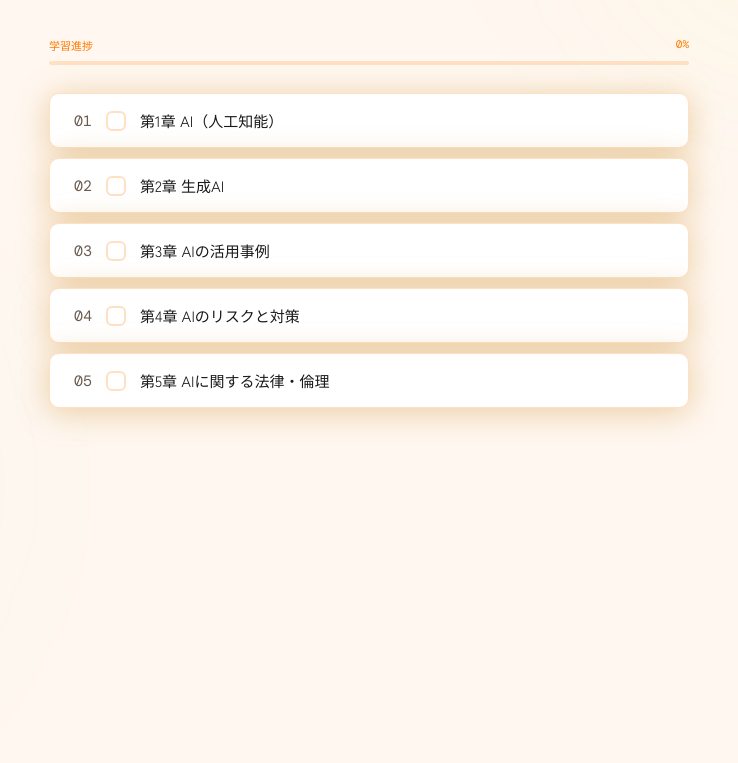
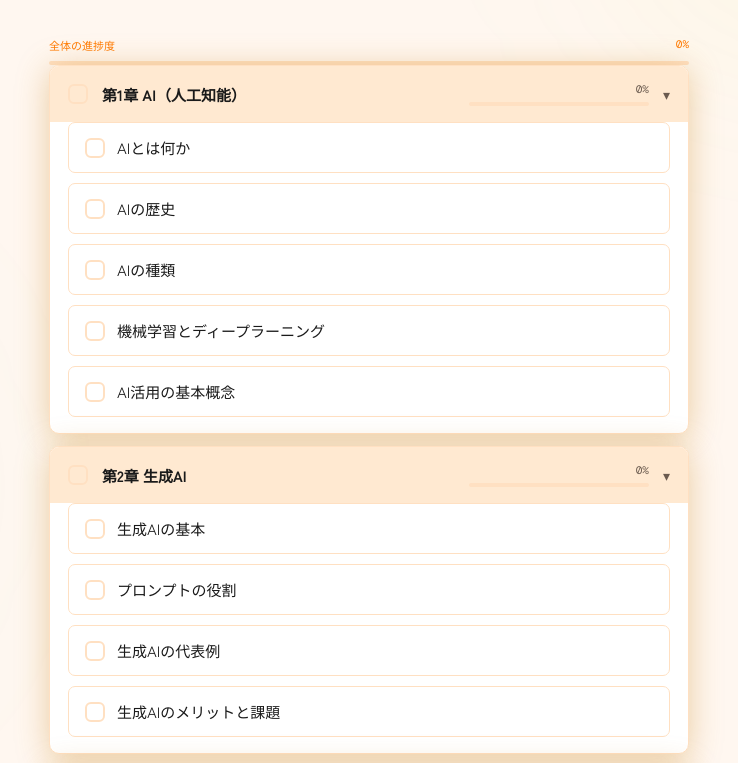
Before and after one commit to AzumaMaho/AI-ToDo-, a plain HTML site: page index.html in a window 1280 px wide. Shown: the part 163-926 px from the top of the page, without its empty margins (271-1009 px from the left). Before the commit the page ends 800 px from the top, so only its background shows below. Drawn offline with nearby package versions, Linux system fonts and the light colour scheme.

Commit message:
章と節の構造に変更し、進捗バーと統計表示を追加

```diff
--- a/index.html
+++ b/index.html
@@ -21,21 +21,27 @@
       <p class="label">// AI Passport Study Tracker</p>
       <h1 class="title">AIパスポート <span class="title__accent">学習管理</span></h1>
 
-      <!-- 統計エリア：件数はJavaScriptで動的に更新される -->
+      <!-- 統計エリア：節数はJavaScriptで動的に更新される -->
       <div class="stats">
-        <span class="stats__item">合計 <b id="stat-total" class="stats__value">0</b> 件</span>
-        <span class="stats__item">完了 <b id="stat-done" class="stats__value stats__value--done">0</b> 件</span>
-        <span class="stats__item">残り <b id="stat-remaining" class="stats__value stats__value--remaining">0</b> 件</span>
+        <span class="stats__item">全体節数 <b id="stat-total" class="stats__value">0</b></span>
+        <span class="stats__item">完了節数 <b id="stat-done" class="stats__value stats__value--done">0</b></span>
+        <span class="stats__item">残り節数 <b id="stat-remaining" class="stats__value stats__value--remaining">0</b></span>
       </div>
     </header>
 
-    <!--
-      進捗バーとタスク一覧はJavaScriptで動的に生成・挿入される。
-      script.js の DOMContentLoaded イベント内で処理される。
-    -->
+    <!-- 全体進捗度 -->
+    <div class="progress-overview">
+      <div class="progress-bar-label">
+        <span>全体の進捗度</span>
+        <span id="overall-progress-label">0%</span>
+      </div>
+      <div class="progress-bar-track">
+        <div class="progress-bar-fill" id="overall-progress-fill"></div>
+      </div>
+    </div>
 
-    <!-- タスク一覧 -->
-    <ul id="task-list" class="task-list" aria-label="学習タスク一覧"></ul>
+    <!-- 章と節の一覧 -->
+    <ul id="chapter-list" class="chapter-list" aria-label="学習章一覧"></ul>
 
   </div>
 
--- a/script.js
+++ b/script.js
@@ -1,243 +1,343 @@
 /* ============================================================
-   ▼ 変更点: 初期タスクの定義
-   AIパスポート試験の学習タスクをあらかじめここに定義しています。
-   ユーザーが追加・削除するのではなく、最初からこの一覧が表示されます。
+   ▼ 変更点: 章と節の構造に変更
+   章のチェックは配下の節をすべてON/OFFにし、
+   節の状態は章のチェックボックスに反映されます。
    ============================================================ */
-const INITIAL_TASKS = [
-  { id: 'task-01', text: '第1章 AI（人工知能）',       done: false },
-  { id: 'task-02', text: '第2章 生成AI',              done: false },
-  { id: 'task-03', text: '第3章 AIの活用事例',         done: false },
-  { id: 'task-04', text: '第4章 AIのリスクと対策',     done: false },
-  { id: 'task-05', text: '第5章 AIに関する法律・倫理', done: false },
+const INITIAL_CHAPTERS = [
+  {
+    id: 'chapter-01',
+    title: '第1章 AI（人工知能）',
+    sections: [
+      { id: 'chapter-01-section-01', text: 'AIとは何か', done: false },
+      { id: 'chapter-01-section-02', text: 'AIの歴史', done: false },
+      { id: 'chapter-01-section-03', text: 'AIの種類', done: false },
+      { id: 'chapter-01-section-04', text: '機械学習とディープラーニング', done: false },
+      { id: 'chapter-01-section-05', text: 'AI活用の基本概念', done: false },
+    ]
+  },
+  {
+    id: 'chapter-02',
+    title: '第2章 生成AI',
+    sections: [
+      { id: 'chapter-02-section-01', text: '生成AIの基本', done: false },
+      { id: 'chapter-02-section-02', text: 'プロンプトの役割', done: false },
+      { id: 'chapter-02-section-03', text: '生成AIの代表例', done: false },
+      { id: 'chapter-02-section-04', text: '生成AIのメリットと課題', done: false },
+    ]
+  },
+  {
+    id: 'chapter-03',
+    title: '第3章 AIの活用事例',
+    sections: [
+      { id: 'chapter-03-section-01', text: '教育分野でのAI活用', done: false },
+      { id: 'chapter-03-section-02', text: 'ビジネスでの導入例', done: false },
+      { id: 'chapter-03-section-03', text: '医療・ヘルスケアの事例', done: false },
+      { id: 'chapter-03-section-04', text: 'クリエイティブ分野の応用', done: false },
+    ]
+  },
+  {
+    id: 'chapter-04',
+    title: '第4章 AIのリスクと対策',
+    sections: [
+      { id: 'chapter-04-section-01', text: 'AIに潜むリスク', done: false },
+      { id: 'chapter-04-section-02', text: '偏りとバイアス', done: false },
+      { id: 'chapter-04-section-03', text: '個人情報の取り扱い', done: false },
+      { id: 'chapter-04-section-04', text: '安全対策の考え方', done: false },
+    ]
+  },
+  {
+    id: 'chapter-05',
+    title: '第5章 AIに関する法律・倫理',
+    sections: [
+      { id: 'chapter-05-section-01', text: 'AI関連法の基礎', done: false },
+      { id: 'chapter-05-section-02', text: '倫理的な考え方', done: false },
+      { id: 'chapter-05-section-03', text: '責任と運用ルール', done: false },
+      { id: 'chapter-05-section-04', text: '安全な利用のために', done: false },
+    ]
+  }
 ];
 
 /* ─── 定数 ──────────────────────────────────────────────── */
-// ローカルストレージに保存するときのキー名
-const STORAGE_KEY = 'ai-passport-tasks';
+const STORAGE_KEY = 'ai-passport-sections';
 
-/* ─── 状態（State） ─────────────────────────────────────── */
-// 現在のタスク一覧を保持する配列
-let tasks = [];
+/* ─── 状態（State） ─────────────────────────────────────────── */
+let chapters = [];
 
 /* ─── DOM 参照 ──────────────────────────────────────────── */
-// HTMLの要素をJavaScriptから操作するための変数
-const taskList      = document.getElementById('task-list');    // タスク一覧のul要素
-const statTotal     = document.getElementById('stat-total');   // 「合計」の数値表示
-const statDone      = document.getElementById('stat-done');    // 「完了」の数値表示
-const statRemaining = document.getElementById('stat-remaining'); // 「残り」の数値表示
-
+const chapterList      = document.getElementById('chapter-list');
+const statTotal        = document.getElementById('stat-total');
+const statDone         = document.getElementById('stat-done');
+const statRemaining    = document.getElementById('stat-remaining');
 
 
 /* ============================================================
    ローカルストレージ（データ保存・読み込み）
    ============================================================ */
 
-/**
- * ローカルストレージからチェック状態（完了/未完了）を読み込む
- *
- * 仕組み:
- *   { "task-01": true, "task-03": true } のような形式で保存し、
- *   INITIAL_TASKSのタスクにチェック状態を反映させます。
- */
 function loadTasks() {
   try {
-    // ローカルストレージから保存済みのチェック状態を取得する
     const raw = localStorage.getItem(STORAGE_KEY);
-    // ストレージの情報をJavaScriptの形式にしてsavedStatusに入れる
     const savedStatus = raw ? JSON.parse(raw) : {};
 
-    // INITIAL_TASKS(初期タスク配列)をもとに、状態（done）付きの新しい配列を作る
-    tasks = INITIAL_TASKS.map(task => ({
-      id:   task.id,
-      text: task.text,
-      // 保存済みの状態があればそれを使い、なければ false（未完了）にする
-      done: savedStatus[task.id] === true
+    chapters = INITIAL_CHAPTERS.map(chapter => ({
+      ...chapter,
+      sections: chapter.sections.map(section => ({
+        ...section,
+        done: savedStatus[section.id] === true
+      }))
     }));
-
   } catch (e) {
-    // 読み込みに失敗した場合はINITIAL_TASKSをそのまま使う
     console.error('チェック状態の読み込みに失敗しました:', e);
-    tasks = INITIAL_TASKS.map(task => ({ ...task }));
+    chapters = INITIAL_CHAPTERS.map(chapter => ({
+      ...chapter,
+      sections: chapter.sections.map(section => ({ ...section }))
+    }));
   }
 }
 
-/**
- * 各タスクのチェック状態をローカルストレージに保存する
- */
 function saveTasks() {
   try {
-    // { "task-01": true, "task-03": false, ... } の形式で保存する
-    const statusMap = {}; // 保存用の箱を作る
-    // forEachで一つづつタスクIDとチェック状態をstatusMapに入れる
-    tasks.forEach(task => {
-      statusMap[task.id] = task.done;
+    const statusMap = {};
+    chapters.forEach(chapter => {
+      chapter.sections.forEach(section => {
+        statusMap[section.id] = section.done;
+      });
     });
-    // statusMapをJSON文字列にしてローカルストレージに保存する
     localStorage.setItem(STORAGE_KEY, JSON.stringify(statusMap));
   } catch (e) {
     console.error('チェック状態の保存に失敗しました:', e);
   }
 }
 
-/* ============================================================
-   タスク操作
-   ============================================================ */
+function getAllSections() {
+  return chapters.flatMap(chapter => chapter.sections);
+}
 
-/**
- * チェックボックスの変更時に呼ばれる
- * タスクの完了/未完了を切り替える
- *
- * @param {string} id       - 切り替えるタスクのID
- * @param {boolean} done    - チェックONならtrue、OFFならfalse
- * @param {HTMLElement} li  - 対応するli要素（見た目の変更に使う）
- */
-function toggleTask(id, done, li) {
-  // tasksの配列から対象のタスクを探して状態を更新する
-  const task = tasks.find(t => t.id === id);
-  if (!task) return; // 更新が見つからなければ何もしない
+function getChapterDoneState(chapter) {
+  return chapter.sections.length > 0 && chapter.sections.every(section => section.done);
+}
 
-  task.done = done; // 状態を更新
+function getChapterProgress(chapter) {
+  const total = chapter.sections.length;
+  const doneCount = chapter.sections.filter(section => section.done).length;
+  return total > 0 ? Math.round((doneCount / total) * 100) : 0;
+}
 
-  // ローカルストレージに保存する
+function getOverallProgress() {
+  const allSections = getAllSections();
+  const total = allSections.length;
+  const doneCount = allSections.filter(section => section.done).length;
+  return total > 0 ? Math.round((doneCount / total) * 100) : 0;
+}
+
+function toggleSection(sectionId, done, sectionItem) {
+  const chapter = chapters.find(ch => ch.sections.some(section => section.id === sectionId));
+  if (!chapter) return;
+
+  const section = chapter.sections.find(section => section.id === sectionId);
+  if (!section) return;
+
+  section.done = done;
   saveTasks();
 
-  // 見た目を更新（is-doneクラスのON/OFFで表示が切り替わる）
-  li.classList.toggle('is-done', done);
-
-  // 統計と進捗バーを更新する
+  sectionItem.classList.toggle('is-done', done);
+  updateChapterCheckbox(chapter);
   updateStats();
-  updateProgressBar();
+  updateProgressBars();
 }
 
+function toggleChapter(chapterId, done) {
+  const chapter = chapters.find(ch => ch.id === chapterId);
+  if (!chapter) return;
 
-/* ============================================================
-   DOM 操作（画面の描画）
-   ============================================================ */
+  chapter.sections.forEach(section => {
+    section.done = done;
+  });
 
-/**
- * 一個のタスクをHTMLに変換してli要素を作る
+  saveTasks();
+  updateChapterSectionUI(chapter, done);
+  updateStats();
+  updateProgressBars();
+}
 
- * @param {Object} task   - タスクオブジェクト { id, text, done }
- * @param {number} index  - 表示順の番号（0始まり）
- * @returns {HTMLElement} - 作成したli要素
- */
-function createTaskElement(task, index) {
-  // liタグを作成し、完了状態ならis-doneクラスを付ける
+function updateChapterCheckbox(chapter) {
+  const chapterCheckbox = document.getElementById(`chapter-checkbox-${chapter.id}`);
+  if (!chapterCheckbox) return;
+  chapterCheckbox.checked = getChapterDoneState(chapter);
+}
+
+function updateChapterSectionUI(chapter, done) {
+  const sectionItems = chapterList.querySelectorAll(`li[data-chapter="${chapter.id}"] .section-item`);
+  sectionItems.forEach(item => {
+    const checkbox = item.querySelector('.section-checkbox');
+    if (!checkbox) return;
+    checkbox.checked = done;
+    item.classList.toggle('is-done', done);
+  });
+}
+
+function createSectionElement(section, chapterId) {
   const li = document.createElement('li');
-  li.className = 'task-item' + (task.done ? ' is-done' : '');
-  li.dataset.id = task.id; // タスクIDをdata属性に保存
+  li.className = 'section-item' + (section.done ? ' is-done' : '');
+  li.dataset.sectionId = section.id;
+  li.dataset.chapterId = chapterId;
 
-  /* ── 番号バッジ（例: 01, 02, ...） ── */
-  const numSpan = document.createElement('span');
-  numSpan.className = 'task-num';
-  // 1桁の数字は頭に0を付けて2桁表示にする（例: 1 → "01"）
-  numSpan.textContent = String(index + 1).padStart(2, '0');
-
-  /* ── チェックボックス ── */
   const checkbox = document.createElement('input');
   checkbox.type = 'checkbox';
-  checkbox.className = 'task-checkbox';
-  checkbox.checked = task.done; // 保存済みの状態を反映
-  checkbox.setAttribute('aria-label', '完了にする');
-
-  // チェックボックスが変更されたときにtoggleTask()を呼ぶ
+  checkbox.className = 'section-checkbox';
+  checkbox.checked = section.done;
+  checkbox.setAttribute('aria-label', '節を完了にする');
+  checkbox.addEventListener('click', event => event.stopPropagation());
   checkbox.addEventListener('change', () => {
-    toggleTask(task.id, checkbox.checked, li);
+    toggleSection(section.id, checkbox.checked, li);
   });
 
-  /* ── タスクのテキスト ── */
   const textSpan = document.createElement('span');
-  textSpan.className = 'task-text';
-  // textContentを使うことでHTMLタグを文字として扱い、セキュリティを確保する
-  textSpan.textContent = task.text;
+  textSpan.className = 'section-text';
+  textSpan.textContent = section.text;
 
-
-  // 作成した要素をliに追加して返す
-  li.appendChild(numSpan);
   li.appendChild(checkbox);
   li.appendChild(textSpan);
 
   return li;
 }
 
-/**
- * 全タスクを画面に描画する
- * ページ読み込み時に1回だけ呼ばれる
- */
-function renderAllTasks() {
-  // 一覧をいったん空にしてから再描画する
-  taskList.innerHTML = '';
-// tasks配列の内容を一つずつcreateTaskElement()でli要素に変換して追加する
-  tasks.forEach((task, index) => {
-    const taskEl = createTaskElement(task, index);
-    taskList.appendChild(taskEl);
+function createChapterElement(chapter) {
+  const li = document.createElement('li');
+  li.className = 'chapter-card is-open';
+  li.dataset.chapterId = chapter.id;
+
+  const header = document.createElement('div');
+  header.className = 'chapter-header';
+  header.tabIndex = 0;
+  header.setAttribute('role', 'button');
+  header.setAttribute('aria-expanded', 'true');
+
+  header.addEventListener('click', event => {
+    if (event.target.closest('input')) return;
+    toggleChapterCollapse(li);
   });
 
-  // 統計と進捗バーを更新する
-  updateStats();
-  updateProgressBar();
+  header.addEventListener('keydown', event => {
+    if (event.key === 'Enter' || event.key === ' ') {
+      event.preventDefault();
+      if (event.target.closest('input')) return;
+      toggleChapterCollapse(li);
+    }
+  });
+
+  const checkbox = document.createElement('input');
+  checkbox.type = 'checkbox';
+  checkbox.className = 'chapter-checkbox';
+  checkbox.id = `chapter-checkbox-${chapter.id}`;
+  checkbox.checked = getChapterDoneState(chapter);
+  checkbox.setAttribute('aria-label', '章を完了にする');
+  checkbox.addEventListener('click', event => event.stopPropagation());
+  checkbox.addEventListener('change', () => {
+    toggleChapter(chapter.id, checkbox.checked);
+  });
+
+  const titleSpan = document.createElement('span');
+  titleSpan.className = 'chapter-title';
+  titleSpan.textContent = chapter.title;
+
+  const progressWrapper = document.createElement('div');
+  progressWrapper.className = 'chapter-progress';
+
+  const progressLabel = document.createElement('span');
+  progressLabel.className = 'chapter-progress-label';
+  progressLabel.id = `chapter-progress-label-${chapter.id}`;
+  progressLabel.textContent = `${getChapterProgress(chapter)}%`;
+
+  const progressTrack = document.createElement('div');
+  progressTrack.className = 'chapter-progress-track';
+  const progressFill = document.createElement('div');
+  progressFill.className = 'chapter-progress-fill';
+  progressFill.id = `chapter-progress-fill-${chapter.id}`;
+  progressFill.style.width = `${getChapterProgress(chapter)}%`;
+  progressTrack.appendChild(progressFill);
+
+  progressWrapper.appendChild(progressLabel);
+  progressWrapper.appendChild(progressTrack);
+
+  const toggleIcon = document.createElement('span');
+  toggleIcon.className = 'chapter-toggle-icon';
+  toggleIcon.textContent = '▾';
+
+  header.appendChild(checkbox);
+  header.appendChild(titleSpan);
+  header.appendChild(progressWrapper);
+  header.appendChild(toggleIcon);
+
+  const sectionList = document.createElement('ul');
+  sectionList.className = 'section-list';
+
+  chapter.sections.forEach(section => {
+    sectionList.appendChild(createSectionElement(section, chapter.id));
+  });
+
+  li.appendChild(header);
+  li.appendChild(sectionList);
+
+  return li;
 }
 
-/**
- * 完了タスク数に応じてプログレスバーの幅を変化させる
- */
-function updateProgressBar() {
-  const total     = tasks.length; // タスクの総数
-  const doneCount = tasks.filter(t => t.done).length; // done === true のタスクだけ取り出す
-
-  // 進捗バーのHTML要素を取得する
-  const fill  = document.getElementById('progress-fill');
-  const label = document.getElementById('progress-label');
-
-  if (!fill || !label) return; // 要素が存在しない場合は何もしない
-
-  // 完了率を計算する（0〜100%）
-  const percent = total > 0 ? Math.round((doneCount / total) * 100) : 0;
-
-  // バーの幅と表示テキストを更新する
-  fill.style.width  = percent + '%';
-  label.textContent = percent + '%';
+function renderAllChapters() {
+  chapterList.innerHTML = '';
+  chapters.forEach(chapter => {
+    chapterList.appendChild(createChapterElement(chapter));
+  });
+  updateStats();
+  updateProgressBars();
 }
 
-/**
- * ヘッダーの統計（合計・完了・残り）を更新する
- */
-function updateStats() {
-  const total     = tasks.length; // タスクの総数
-  const doneCount = tasks.filter(t => t.done).length; // done === true のタスクだけ取り出す
-  const remaining = total - doneCount; // 残りは総数から完了数を引いたもの
-
-  // HTMLに数値を反映する
-  statTotal.textContent     = total;
-  statDone.textContent      = doneCount;
-  statRemaining.textContent = remaining;
+function toggleChapterCollapse(chapterCard) {
+  const isOpen = chapterCard.classList.toggle('is-open');
+  const header = chapterCard.querySelector('.chapter-header');
+  if (header) {
+    header.setAttribute('aria-expanded', isOpen ? 'true' : 'false');
+  }
 }
 
+function updateOverallProgress() {
+  const fill = document.getElementById('overall-progress-fill');
+  const label = document.getElementById('overall-progress-label');
+  if (!fill || !label) return;
+
+  const percent = getOverallProgress();
+  fill.style.width = `${percent}%`;
+  label.textContent = `${percent}%`;
+}
+
+function updateChapterProgress(chapter) {
+  const percent = getChapterProgress(chapter);
+  const fill = document.getElementById(`chapter-progress-fill-${chapter.id}`);
+  const label = document.getElementById(`chapter-progress-label-${chapter.id}`);
+  if (!fill || !label) return;
+
+  fill.style.width = `${percent}%`;
+  label.textContent = `${percent}%`;
+}
+
+function updateProgressBars() {
+  updateOverallProgress();
+  chapters.forEach(updateChapterProgress);
+}
+
+function updateStats() {
+  const allSections = getAllSections();
+  const doneCount = allSections.filter(section => section.done).length;
+  const total = allSections.length;
+  statTotal.textContent = total;
+  statDone.textContent = doneCount;
+  statRemaining.textContent = total - doneCount;
+}
 
 /* ============================================================
    初期化
    HTMLの読み込みが終わった瞬間に実行する
    ============================================================ */
 document.addEventListener('DOMContentLoaded', () => {
-  // ① ローカルストレージからチェック状態を読み込む
   loadTasks();
-
-  // ② 進捗バーをHTMLに動的に挿入する
-  //    （HTMLをJavaScriptで作って、画面に追加してる）
-  const progressHTML = `
-    <div class="progress-bar-wrapper" id="progress-wrapper">
-      <div class="progress-bar-label">
-        <span>学習進捗</span>
-        <span id="progress-label">0%</span>
-      </div>
-      <div class="progress-bar-track">
-        <div class="progress-bar-fill" id="progress-fill"></div>
-      </div>
-    </div>
-  `;
-  // タスク一覧の直前に進捗バーを挿入する
-  taskList.insertAdjacentHTML('beforebegin', progressHTML);
-
-  // ③ タスク一覧を画面に描画する
-  renderAllTasks();
+  renderAllChapters();
 });
--- a/style.css
+++ b/style.css
@@ -172,6 +172,163 @@ body {
   transition: width 0.4s ease; /* アニメーション */
 }
 
+/* ─── Chapter / Section List ───────────────────────────────── */
+.chapter-list,
+.section-list {
+  list-style: none;
+  display: flex;
+  flex-direction: column;
+  gap: 12px;
+}
+
+.chapter-card {
+  background: var(--surface);
+  border: 1px solid var(--border);
+  border-radius: var(--radius);
+  box-shadow: var(--shadow);
+  overflow: hidden;
+}
+
+.chapter-header {
+  display: grid;
+  grid-template-columns: auto 1fr minmax(120px, 180px) auto;
+  gap: 14px;
+  align-items: center;
+  padding: 16px 18px;
+  cursor: pointer;
+  background: var(--surface2);
+}
+
+.chapter-header:focus-visible {
+  outline: 2px solid var(--accent);
+  outline-offset: 2px;
+}
+
+.chapter-title {
+  font-size: 15px;
+  font-weight: 700;
+  color: var(--text);
+}
+
+.chapter-progress {
+  display: grid;
+  gap: 6px;
+}
+
+.chapter-progress-label {
+  font-family: 'DM Mono', monospace;
+  font-size: 11px;
+  color: var(--muted);
+  text-align: right;
+}
+
+.chapter-progress-track {
+  width: 100%;
+  height: 4px;
+  background: var(--border);
+  border-radius: 2px;
+  overflow: hidden;
+}
+
+.chapter-progress-fill {
+  height: 100%;
+  background: linear-gradient(90deg, var(--accent2), var(--accent));
+  width: 0%;
+  transition: width 0.4s ease;
+}
+
+.chapter-toggle-icon {
+  font-size: 14px;
+  color: var(--muted);
+  transition: transform var(--transition);
+}
+
+.chapter-card:not(.is-open) .chapter-toggle-icon {
+  transform: rotate(-90deg);
+}
+
+.chapter-card:not(.is-open) .section-list {
+  display: none;
+}
+
+.section-list {
+  padding: 0 18px 16px;
+  gap: 10px;
+}
+
+.section-item {
+  background: var(--surface);
+  border: 1px solid var(--border);
+  border-radius: var(--radius-sm);
+  padding: 14px 16px;
+  display: flex;
+  align-items: center;
+  gap: 12px;
+  transition: border-color var(--transition), background var(--transition);
+}
+
+.section-item.is-done {
+  background: var(--done-bg);
+  border-color: transparent;
+}
+
+.section-checkbox,
+.chapter-checkbox {
+  appearance: none;
+  -webkit-appearance: none;
+  width: 20px;
+  height: 20px;
+  border: 2px solid var(--border);
+  border-radius: 6px;
+  cursor: pointer;
+  position: relative;
+  transition: border-color var(--transition), background var(--transition);
+}
+
+.section-checkbox:hover,
+.chapter-checkbox:hover {
+  border-color: var(--accent);
+}
+
+.section-checkbox:checked,
+.chapter-checkbox:checked {
+  background: var(--accent);
+  border-color: var(--accent);
+}
+
+.section-checkbox:checked::after,
+.chapter-checkbox:checked::after {
+  content: '';
+  position: absolute;
+  top: 3px;
+  left: 6px;
+  width: 5px;
+  height: 9px;
+  border: 2px solid #0e0e11;
+  border-top: none;
+  border-left: none;
+  transform: rotate(45deg);
+}
+
+.chapter-checkbox:focus-visible,
+.section-checkbox:focus-visible {
+  outline: 2px solid var(--accent);
+  outline-offset: 2px;
+}
+
+.section-text {
+  flex: 1;
+  font-size: 15px;
+  line-height: 1.4;
+  word-break: break-all;
+  transition: color var(--transition);
+}
+
+.section-item.is-done .section-text {
+  text-decoration: line-through;
+  color: var(--done-text);
+}
+
 /* ─── Task List ──────────────────────────────────────────── */
 .task-list {
   list-style: none;
```
